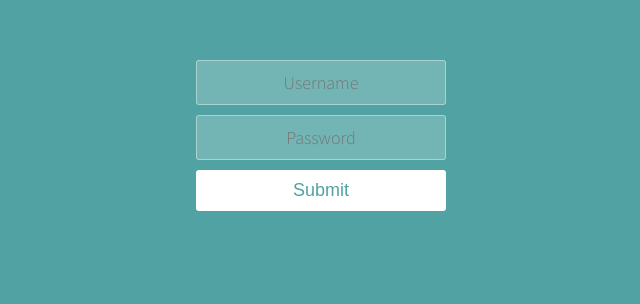
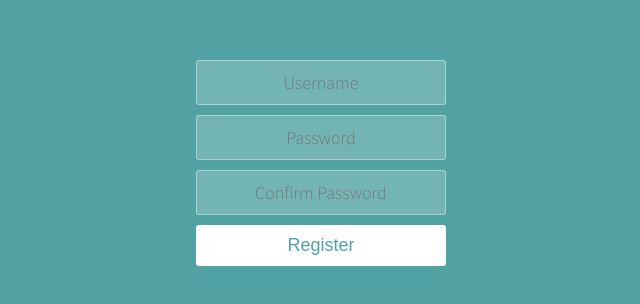
Before and after one commit to Id3arium/SimpleLogin, a React (Create React App) app: page / in a window 1280 px wide. Shown: the part 148-452 px from the top of the page, without its empty margins (319-959 px from the left). Built offline with nearby package versions, Linux system fonts and the light colour scheme.

Commit message:
making form be a register page by default

```diff
--- a/src/components/Form.jsx
+++ b/src/components/Form.jsx
@@ -6,7 +6,8 @@
     <form className="form">
       <Input type="text" placeholder="Username" />
       <Input type="password" placeholder="Password" />
-      <button type="submit"> Submit </button>
+      <Input type="password" placeholder="Confirm Password" />
+      <button type="submit"> Register </button>
     </form>
   );
 }
```
